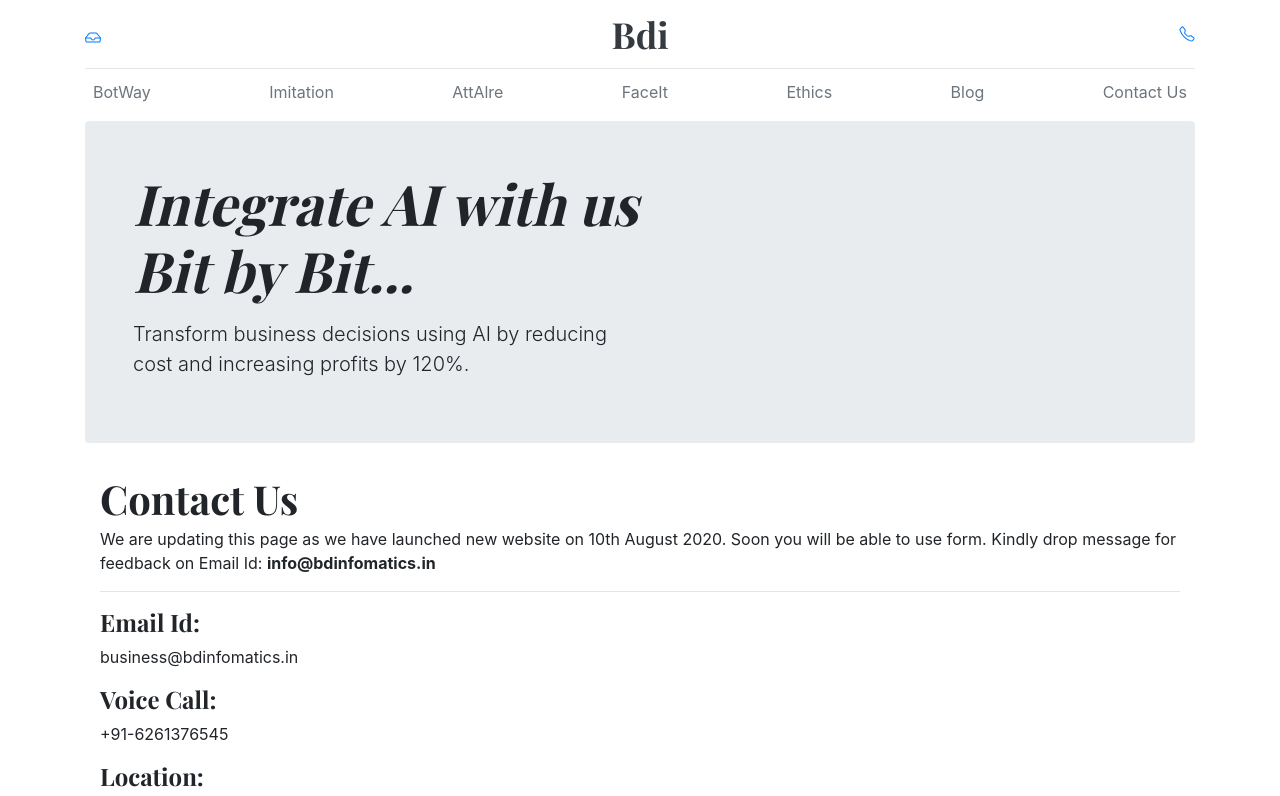
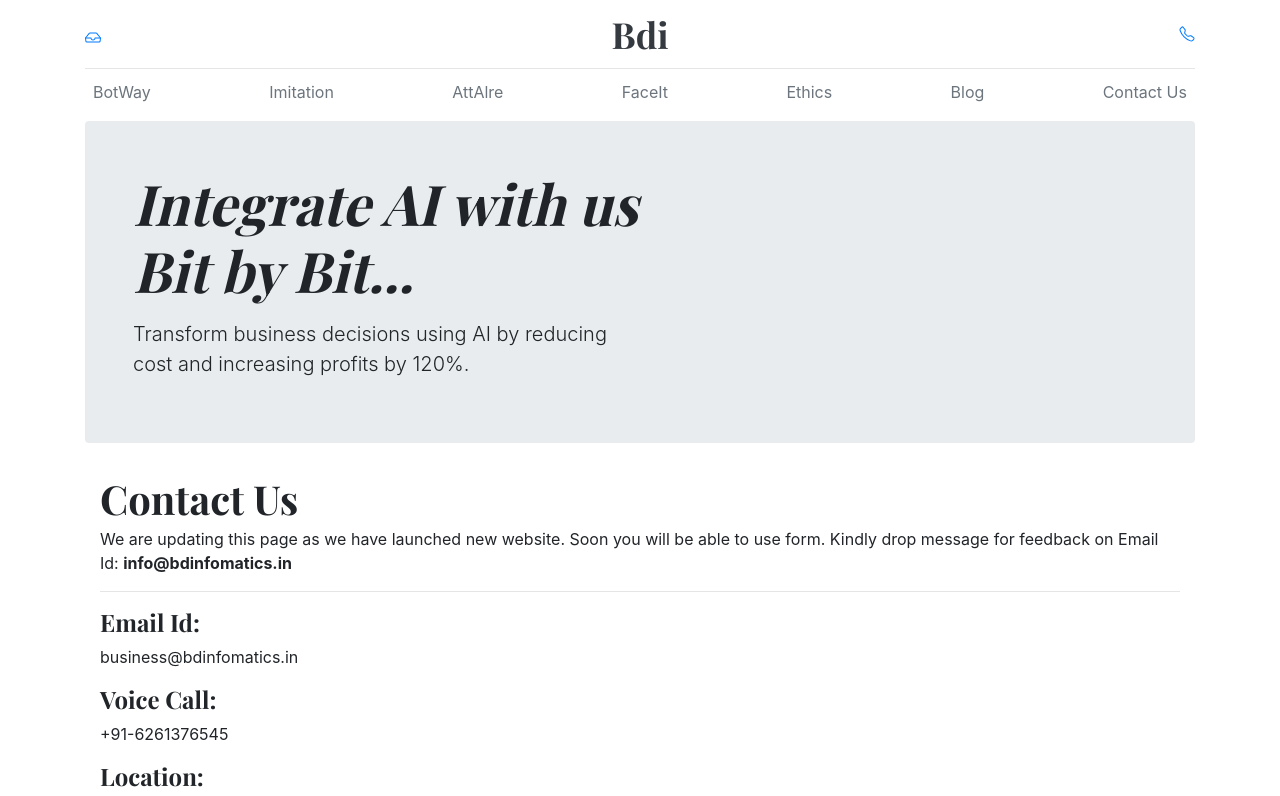
Before and after one commit to bdinfomatics/bdinfomatics, a plain HTML site: page contact.html in a window 1280 px wide. Shown: the top 796 px of the page. Drawn offline with nearby package versions, Linux system fonts and the light colour scheme.

Commit message:
Update contact.html

```diff
--- a/contact.html
+++ b/contact.html
@@ -70,7 +70,7 @@
                     <div class="blog-post">
                         <h2 class="blog-post-title">Contact Us</h2>
                         <p>
-                            We are updating this page as we have launched new website on 10th August 2020. Soon you will
+                            We are updating this page as we have launched new website. Soon you will
                             be able to use form. Kindly drop message for feedback on Email Id:
                             <strong>info@bdinfomatics.in</strong>
                         </p>
```
